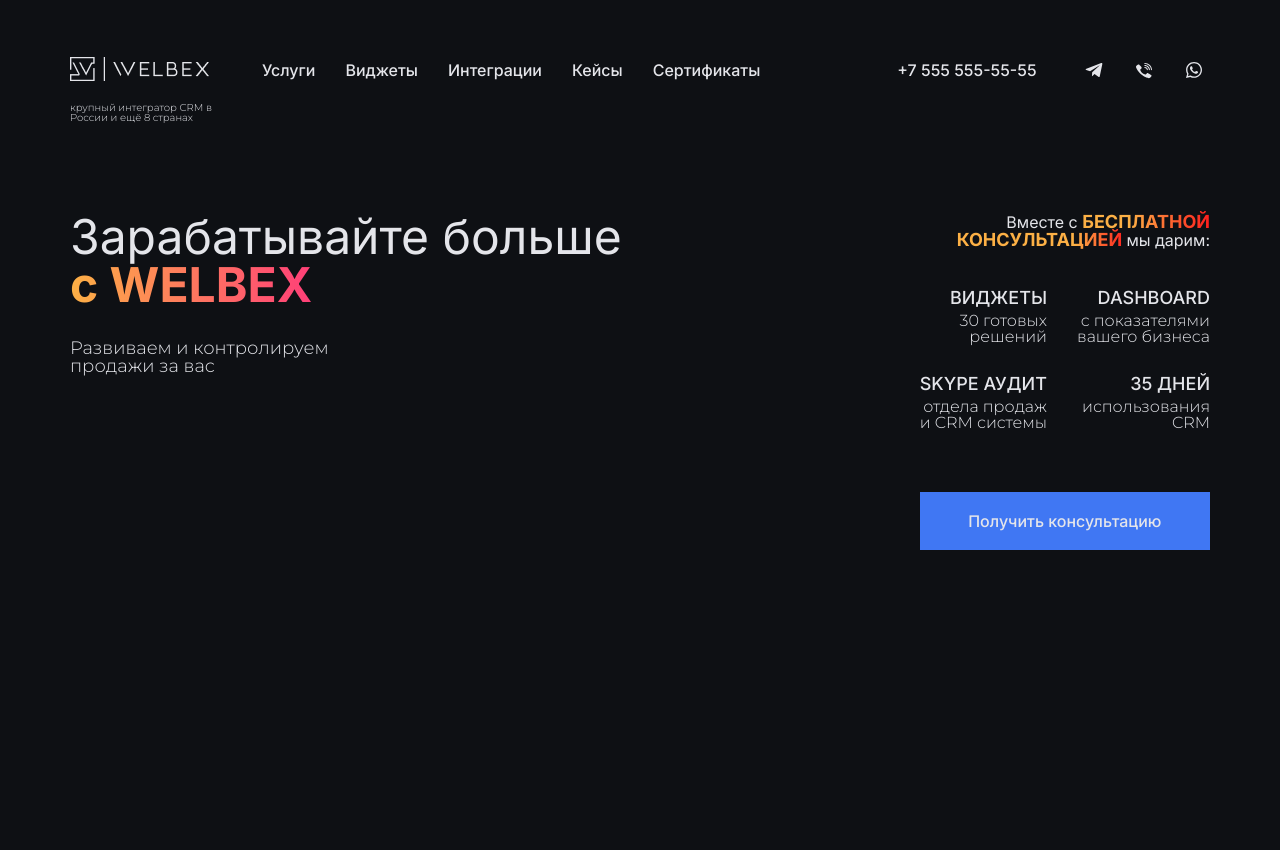
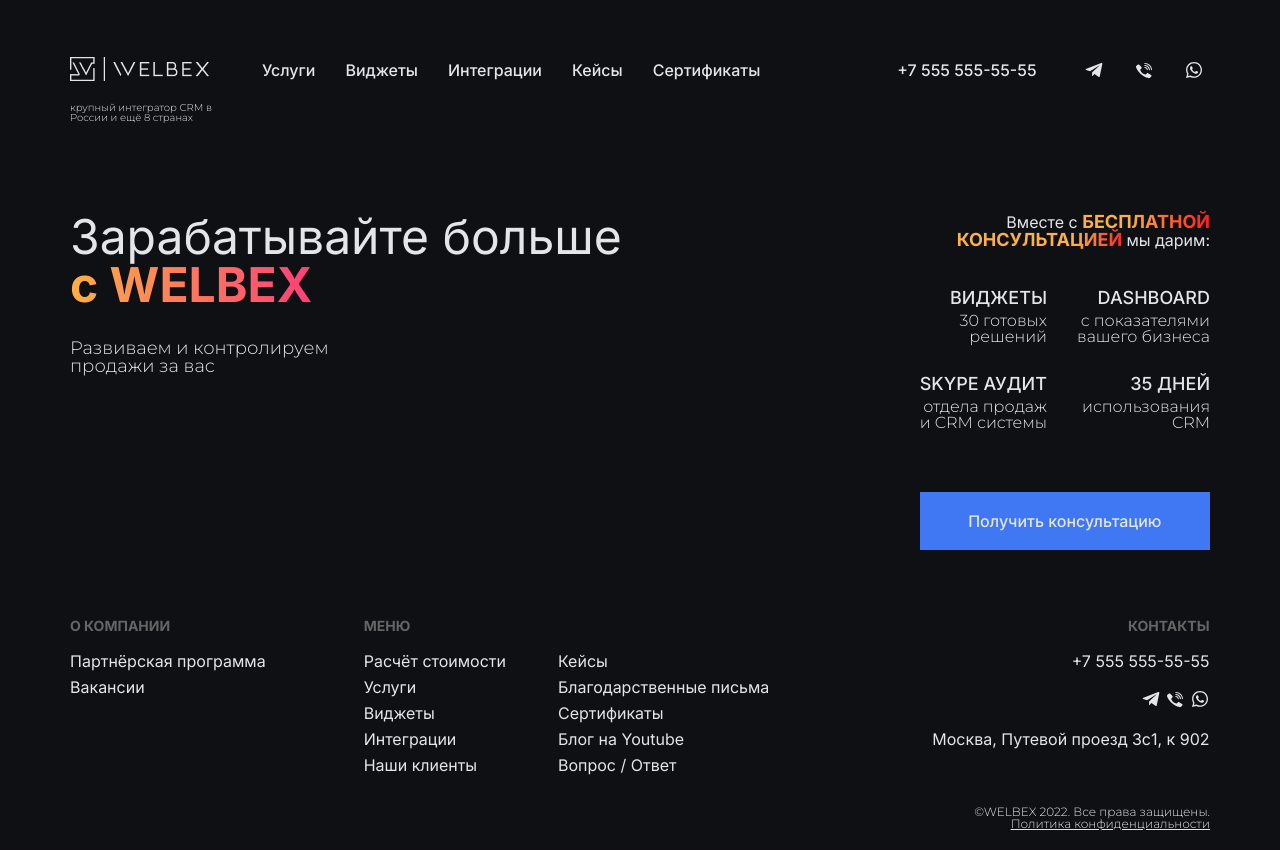
Before and after one commit to septemberonfire/amoCRM-test, a plain HTML site: page index.html in a window 1280 px wide. Before the commit the page ends 800 px from the top, so only its background shows below. Drawn offline with Linux system fonts and the light colour scheme.

Commit message:
feat: add footer

```diff
--- a/index.html
+++ b/index.html
@@ -2,6 +2,12 @@
 <html lang="en">
   <head>
     <meta charset="UTF-8" />
+    <link rel="preconnect" href="https://fonts.googleapis.com" />
+    <link rel="preconnect" href="https://fonts.gstatic.com" crossorigin />
+    <link
+      href="https://fonts.googleapis.com/css2?family=Inter:wght@400;500;700&family=Montserrat:wght@300&display=swap"
+      rel="stylesheet"
+    />
     <meta name="viewport" content="width=device-width, initial-scale=1.0" />
     <link rel="stylesheet" href="./styles/reset.css" />
     <link rel="stylesheet" href="./styles/index.css" />
@@ -105,8 +111,55 @@
         </div>
       </main>
 
-      <footer>
+      <footer class="footer">
+        <div class="footer_main">
+          <div class="footer_about">
+            <div class="footer_title">О компании</div>
+            <ul class="footer_aboutList">
+              <li class="footer_listItem">Партнёрская программа</li>
+              <li class="footer_listItem">Вакансии</li>
+            </ul>
+          </div>
 
+          <div class="footer_menu">
+            <div class="footer_title">Меню</div>
+            <ul class="footer_menuList">
+              <li class="footer_listItem">Расчёт стоимости</li>
+              <li class="footer_listItem">Кейсы</li>
+              <li class="footer_listItem">Услуги</li>
+              <li class="footer_listItem">Благодарственные письма</li>
+              <li class="footer_listItem">Виджеты</li>
+              <li class="footer_listItem">Сертификаты</li>
+              <li class="footer_listItem">Интеграции</li>
+              <li class="footer_listItem">Блог на Youtube</li>
+              <li class="footer_listItem">Наши клиенты</li>
+              <li class="footer_listItem">Вопрос / Ответ</li>
+            </ul>
+          </div>
+
+          <div class="footer_contacts">
+            <div class="footer_title">Контакты</div>
+            <p class="footer_number">+7 555 555-55-55</p>
+            <div class="footer_icons">
+              <img
+                src="./icons/telegram.svg"
+                alt="telegram"
+                class="footer_icon"
+              />
+              <img src="./icons/viber.svg" alt="viber" class="footer_icon" />
+              <img
+                src="./icons/whatsapp.svg"
+                alt="whatsapp"
+                class="footer_icon"
+              />
+            </div>
+            <p class="footer_address">Москва, Путевой проезд 3с1, к 902</p>
+          </div>
+        </div>
+        <div class="footer_rights">
+          ©WELBEX 2022. Все права защищены.
+          <a href="#" class="footer_policy">Политика конфиденциальности</a>
+        </div>
       </footer>
     </div>
   </body>
--- a/styles/index.css
+++ b/styles/index.css
@@ -1,5 +1,5 @@
-@import url("https://fonts.googleapis.com/css2?family=Inter:wght@400;500;700&display=swap");
-@import url("https://fonts.googleapis.com/css2?family=Montserrat:wght@300&display=swap");
+/* @import url("https://fonts.googleapis.com/css2?family=Inter:wght@400;500;700&display=swap");
+@import url("https://fonts.googleapis.com/css2?family=Montserrat:wght@300&display=swap"); */
 @import "./variables.css";
 
 body {
@@ -184,3 +184,92 @@
   margin-bottom: 69px;
   text-align: center;
 }
+
+/* footer */
+
+.footer {
+  display: flex;
+  flex-direction: column;
+  padding-bottom: 20px;
+}
+
+.footer_main {
+  display: flex;
+}
+
+.footer_title {
+  color: var(--dark-grey);
+  font-size: 14px;
+  font-weight: 700;
+  text-transform: uppercase;
+  padding-bottom: 20px;
+}
+
+.footer_about {
+  padding-right: 98px;
+}
+
+.footer_aboutList {
+  display: flex;
+  flex-direction: column;
+  font-size: 16px;
+  font-weight: 400;
+  gap: 10px;
+}
+
+.footer_listItem {
+  font-family: Inter;
+  font-size: 16px;
+  font-weight: 400;
+}
+
+.footer_menu {
+  padding-right: 163px;
+}
+
+.footer_menuList {
+  display: grid;
+  grid-template-columns: auto auto;
+  row-gap: 10px;
+  column-gap: 52px;
+}
+
+.footer_contacts {
+  display: flex;
+  flex-direction: column;
+  align-items: flex-end;
+}
+
+.footer_number, .footer_icons {
+  padding-bottom: 20px;
+}
+
+.footer_icons {
+  gap: 10px;
+}
+
+.footer_icon {
+  width: 20px;
+}
+
+.footer_address {
+  text-align: right;
+  font-family: Inter;
+  font-size: 16px;
+  font-weight: 400;
+}
+
+.footer_rights {
+  display: flex;
+  flex-direction: column;
+  align-items: flex-end;
+  font-family: Montserrat;
+  font-size: 12px;
+  font-weight: 400;
+  padding-top: 33px;
+}
+
+.footer_policy {
+  color: inherit;
+  text-decoration-line: underline;
+}
--- a/styles/variables.css
+++ b/styles/variables.css
@@ -1,4 +1,5 @@
 :root {
   --black: #0e1014;
   --light-text: #E4E5EA;
+  --dark-grey: #656566;
 }
```
